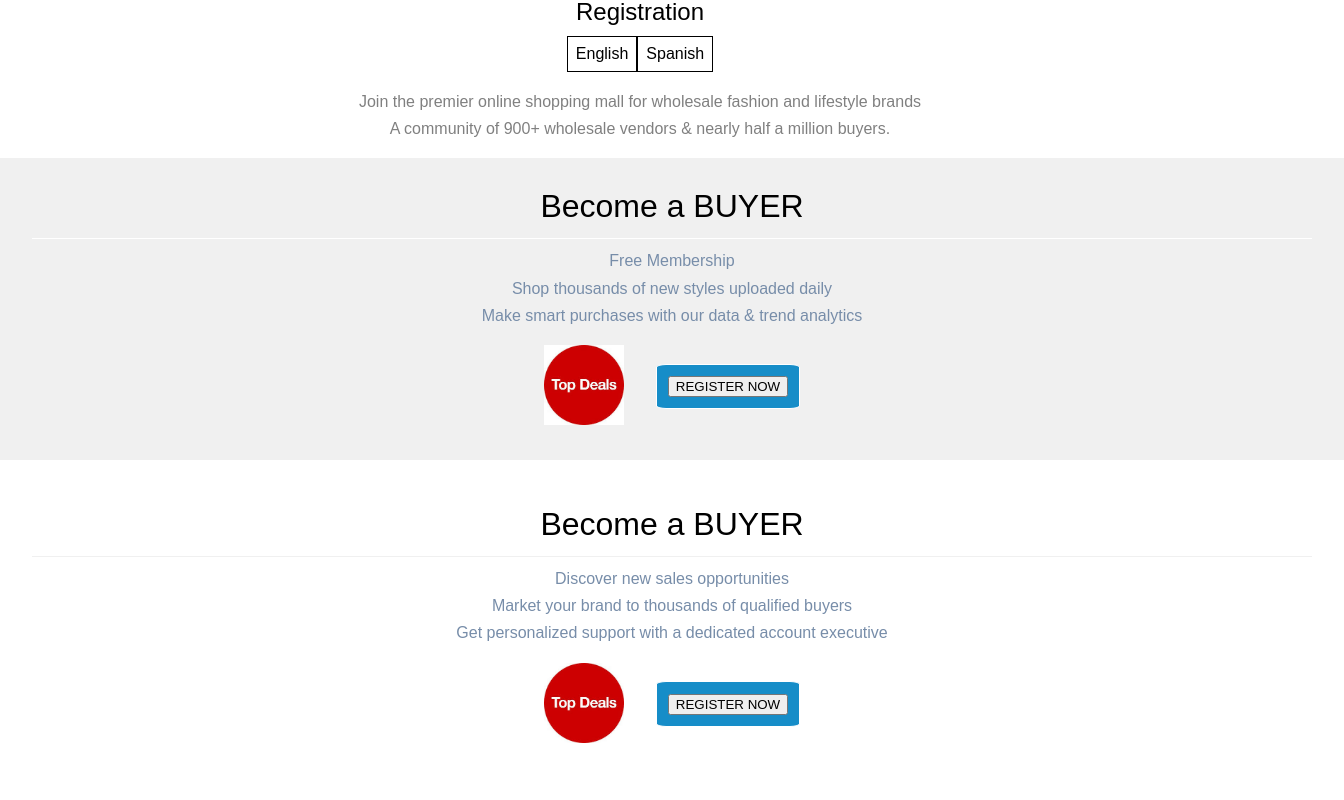
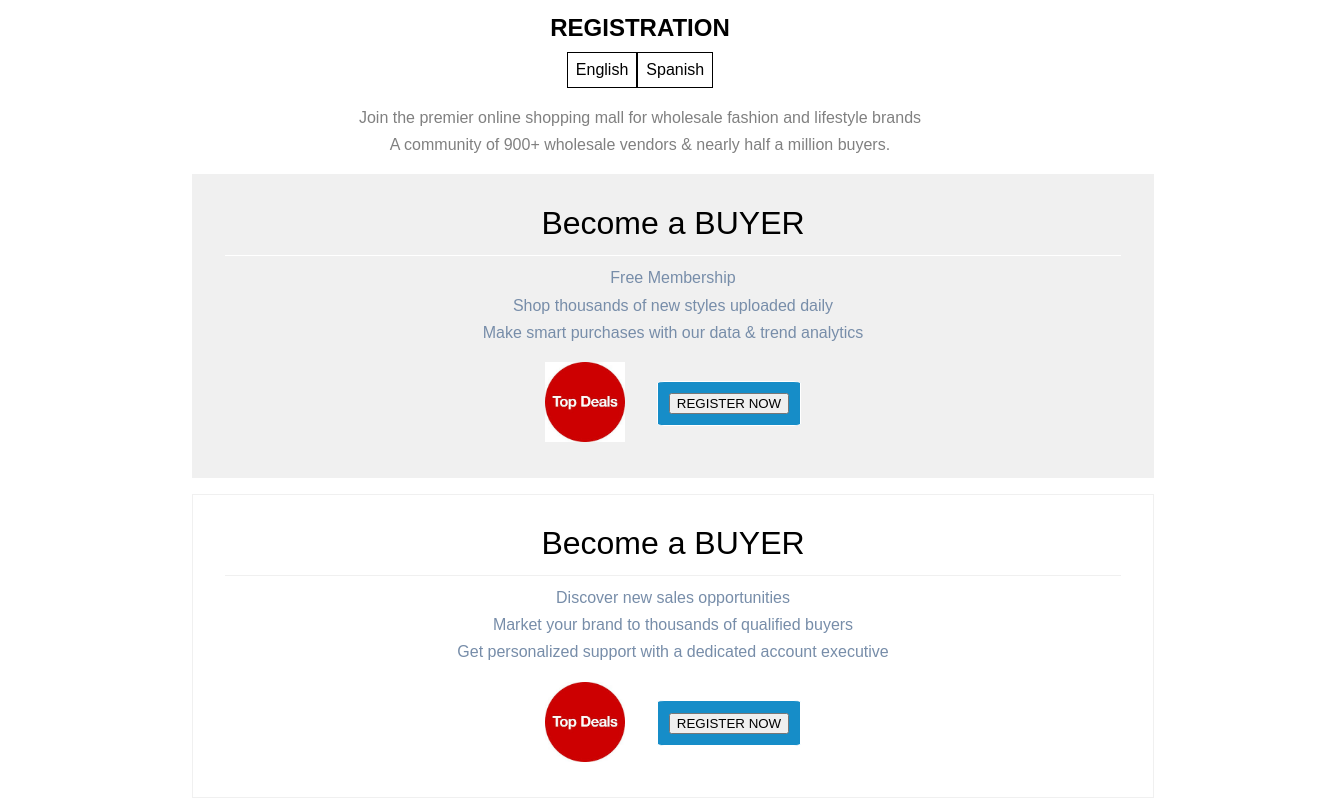
Before and after one commit to danieljoonkimm/Yippido, a React app in the folder client/: page /login in a window 1280 px wide. Shown: the whole page, 1344 px wide, since content can reach past the window. Built offline with nearby package versions, Linux system fonts and the light colour scheme; the HTML template or start-up script is replaced by a standard one.

Commit message:
[edit] fixing margins padding

```diff
--- a/client/global/global.scss
+++ b/client/global/global.scss
@@ -106,11 +106,17 @@ nav,
 section {
   display: block;
 }
-html {
-  // background-color: #efefef
-}
-body {
+// html {
+//   // background-color: #efefef
+//   padding: 0;
+//   margin: 0;
+//   width: 100%;
+// }
+body, html {
   line-height: 1;
+  width: 100%;
+  margin: 0;
+  padding: 0;
   font-family: "Montserrat", sans-serif;
   // font-weight: bold;
 }
--- a/client/src/components/SignInRegister/index.jsx
+++ b/client/src/components/SignInRegister/index.jsx
@@ -14,7 +14,7 @@ class SignInRegister extends Component {
   render() {
     return (
       <div className="registration">
-        <div className="container">
+        <div className="row container">
           <div className="header">
             <h1>Registration</h1>
             <div className="languageBtn_container">
@@ -32,7 +32,7 @@ class SignInRegister extends Component {
           </div>
         </div>
 
-        <div className="row become_container">
+        <div className="row col-md-6 become_container">
           <div className="row become">
             <h2>Become a BUYER</h2>
             <div className="become_text">
@@ -52,7 +52,7 @@ class SignInRegister extends Component {
           </div>
         </div>
 
-        <div className="row become_container" id="buyer">
+        <div className="row col-md-6 become_container" id="buyer">
           <div className="row become">
             <h2>Become a BUYER</h2>
             <div className="become_text">
--- a/client/src/components/SignInRegister/register.scss
+++ b/client/src/components/SignInRegister/register.scss
@@ -66,6 +66,7 @@
 }
 
 @media only screen and (max-width: 425px) {
+
 }
 
 @media only screen and (min-width: 426px) and (max-width: 960px) {
--- a/client/src/components/SignInRegister/signInRegister.scss
+++ b/client/src/components/SignInRegister/signInRegister.scss
@@ -8,16 +8,16 @@
   margin: 0;
   padding: 0;
 }
-.container {
-  padding: 0;
-}
 
 .container {
+  margin: 1em auto 0;
   .header {
     h1 {
       font-size: 24px;
       text-align: center;
       margin-bottom: 0.5em;
+      font-weight: bold;
+      text-transform: uppercase;
     }
     .languageBtn_container {
       display: flex;
@@ -89,7 +89,7 @@
       align-content: center;
       align-self: center;
       padding: 0.7em;
-      border-radius: 7%;
+      border-radius: 5%;
       outline: none;
       margin-left: 1em;
     }
@@ -101,4 +101,34 @@
     margin: 0 auto;
     width: 90%;
   }
+  .become_container {
+    border: 1px solid #f0f0f0;
+  }
 }
+
+@media only screen and (min-width: 426px) and (max-width: 960px) {
+  .registration {
+    margin: 0 auto;
+    width: 90%;
+    .container {
+      width: 100%;
+    }
+    .become_container {
+      border: 1px solid #f0f0f0;
+    }
+  }
+}
+
+@media only screen and (min-width: 961px) {
+  .registration {
+    margin: 0 auto;
+    width: 70%;
+
+    .container {
+      width: 100%;
+    }
+    .become_container {
+      border: 1px solid #f0f0f0;
+    }
+  }
+}
```
Also changed, not shown: client/src/components/SignInRegister/personalInformation.jsx (deleted, +0 -101 lines), client/public/dist/bundle.js.
